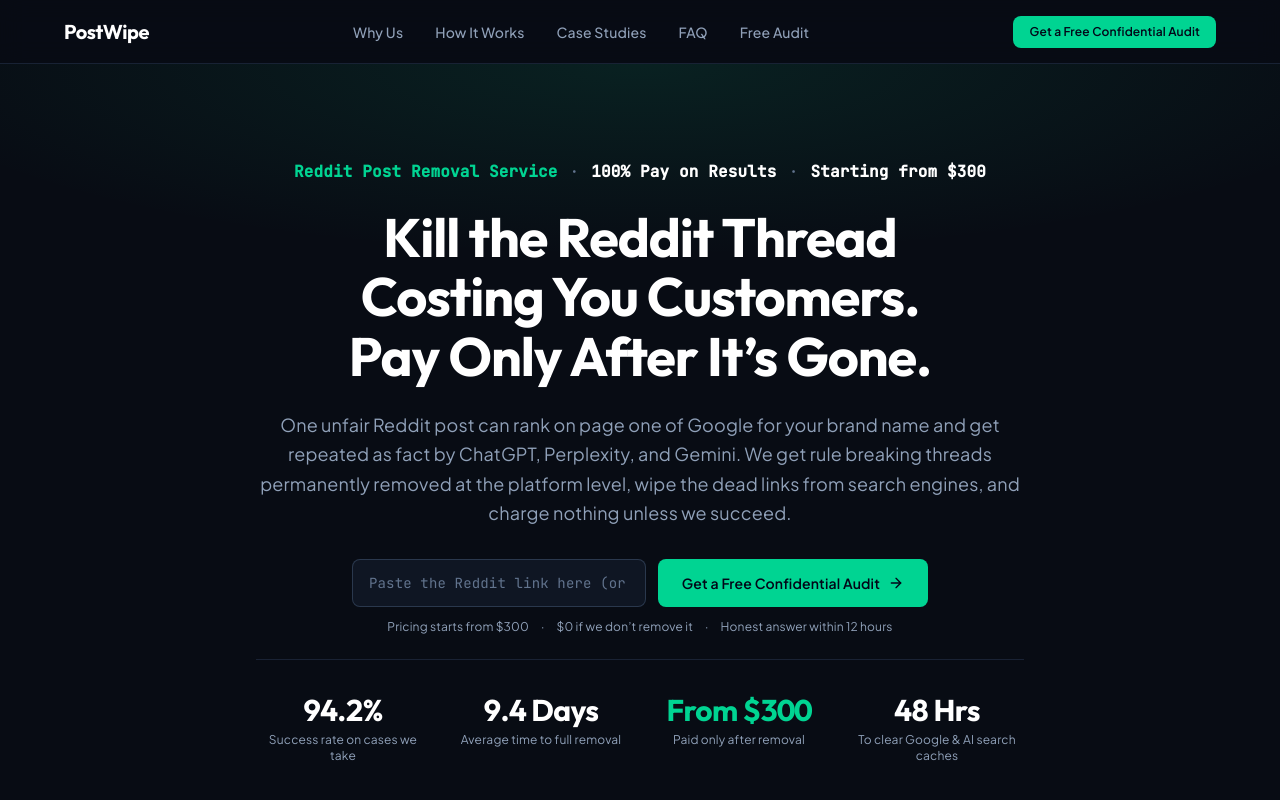
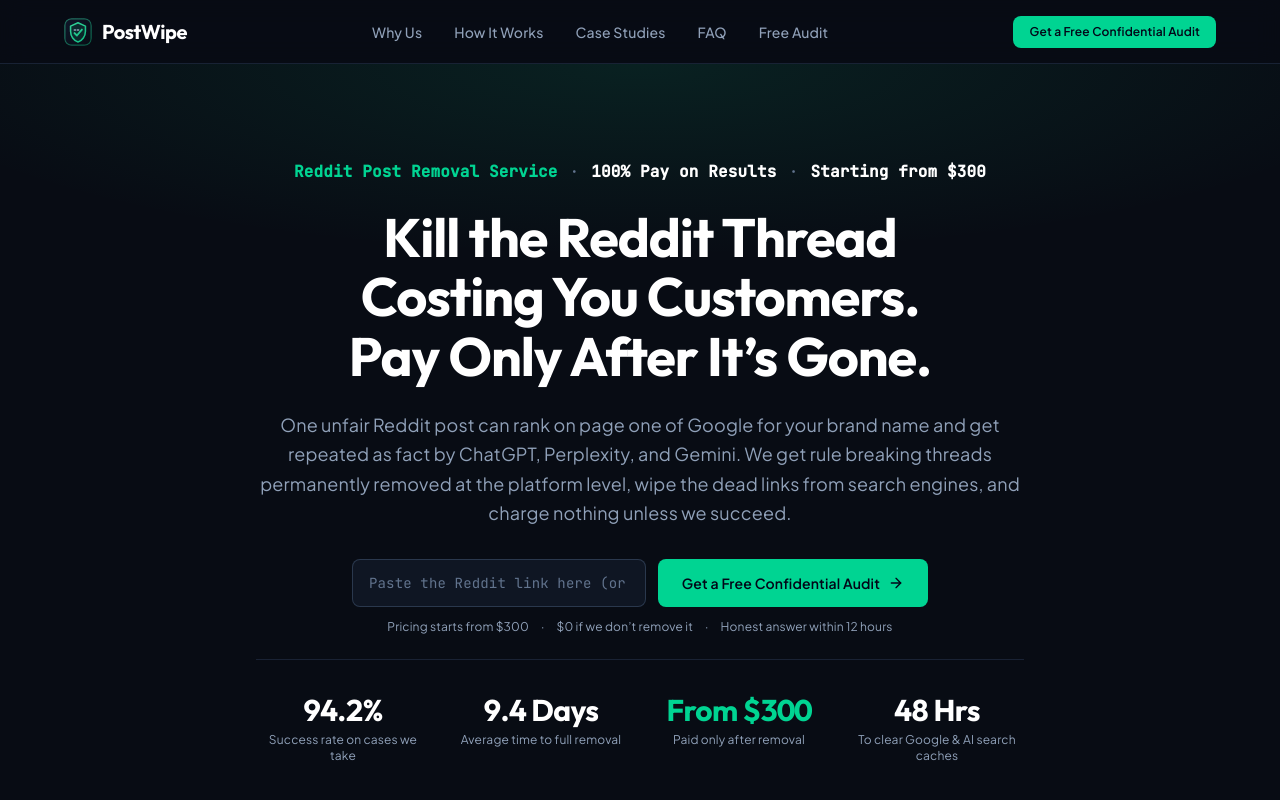
Before and after one commit to dhiadabeb1/Postwipe, a React (Vite) app: page / in a window 1280 px wide. Shown: the top 800 px of the page. Built offline with nearby package versions, Linux system fonts and the light colour scheme.

Commit message:
feat: add Google Analytics and branding assets
- Integrate Google Tag Manager for conversion tracking
- Add favicon and theme metadata
- Include support email in audit request notifications
- Implement conversion event tracking on lead generation

```diff
--- a/index.html
+++ b/index.html
@@ -1,6 +1,15 @@
 <!doctype html>
 <html lang="en" class="dark scroll-smooth">
   <head>
+    <!-- Google tag (gtag.js) -->
+    <script async src="https://www.googletagmanager.com/gtag/js?id=G-H22W3JWG9V"></script>
+    <script>
+      window.dataLayer = window.dataLayer || [];
+      function gtag(){dataLayer.push(arguments);}
+      gtag('js', new Date());
+
+      gtag('config', 'G-H22W3JWG9V');
+    </script>
     <meta charset="UTF-8" />
     <meta name="viewport" content="width=device-width, initial-scale=1.0" />
     <meta http-equiv="Content-Security-Policy" content="upgrade-insecure-requests" />
@@ -20,6 +29,10 @@
       }
     </script>
     <title>PostWipe | Reddit Post Removal & Reputation Management</title>
+    <link rel="icon" type="image/svg+xml" href="/favicon.svg" />
+    <link rel="shortcut icon" href="/favicon.svg" />
+    <link rel="apple-touch-icon" href="/favicon.svg" />
+    <meta name="theme-color" content="#080C14" />
     <link rel="canonical" href="https://postwipe.com/" />
     <meta name="description" content="Remove negative or defamatory Reddit threads permanently with PostWipe. 100% pay on results Reddit post removal starting from $300 and Google & AI search cleanup." />
     <meta name="keywords" content="postwipe, reddit post removal service, remove negative reddit thread, delete reddit post from google, reddit reputation management, reddit orm agency, remove reddit post from chatgpt" />
@@ -29,6 +42,7 @@
     <meta property="og:site_name" content="PostWipe" />
     <meta property="og:title" content="PostWipe | Reddit Post Removal & Reputation Management" />
     <meta property="og:description" content="Remove negative or defamatory Reddit threads permanently with PostWipe. 100% pay on results Reddit post removal starting from $300 and Google & AI search cleanup." />
+    <meta property="og:image" content="https://postwipe.com/favicon.svg" />
     <meta name="twitter:card" content="summary_large_image" />
     <meta name="twitter:title" content="PostWipe | Reddit Post Removal & Reputation Management" />
     <meta name="twitter:description" content="Remove negative or defamatory Reddit threads permanently with PostWipe. 100% pay on results Reddit post removal starting from $300 and Google & AI search cleanup." />
@@ -40,8 +54,11 @@
             "@type": "ProfessionalService",
             "name": "PostWipe",
             "alternateName": "PostWipe Reddit Reputation Management",
+            "url": "https://postwipe.com/",
+            "logo": "https://postwipe.com/favicon.svg",
+            "image": "https://postwipe.com/favicon.svg",
             "description": "Specialized Reddit post removal service and online reputation management agency for SaaS companies, brands, and executives. 100% pay on results guarantee starting from $300.",
-            "email": "xboxdhia089@gmail.com",
+            "email": "support@postwipe.com",
             "priceRange": "From $300",
             "areaServed": "Worldwide",
             "serviceType": [
--- a/src/App.tsx
+++ b/src/App.tsx
@@ -255,6 +255,7 @@ export default function App() {
         },
         body: JSON.stringify({
           _subject: `New PostWipe Audit Request (${caseId}) from ${formData.name.trim()}`,
+          _cc: 'support@postwipe.com',
           _template: 'table',
           _captcha: 'false',
           case_reference: caseId,
@@ -272,6 +273,14 @@ export default function App() {
       // Fallback handled gracefully so user still sees confirmation
     } finally {
       setIsSending(false);
+      if (typeof window !== 'undefined' && typeof (window as unknown as { gtag?: (...args: unknown[]) => void }).gtag === 'function') {
+        (window as unknown as { gtag: (...args: unknown[]) => void }).gtag('event', 'generate_lead', {
+          event_category: 'Audit Form',
+          event_label: formData.scopeType,
+          value: 300,
+          currency: 'USD',
+        });
+      }
       setSubmittedDossier({
         caseId,
         name: formData.name.trim(),
@@ -289,12 +298,17 @@ export default function App() {
       {/* Top Bar Contract: 3 Zones */}
       <header className="sticky top-0 z-40 h-16 bg-[#080C14]/90 backdrop-blur-md border-b border-slate-800/80">
         <div className="max-w-[1200px] mx-auto px-6 h-full flex items-center justify-between">
-          {/* Zone 1: Single text element wordmark */}
+          {/* Zone 1: Brand lockup with custom PostWipe logo */}
           <a
             href="#"
-            className="font-display text-xl font-bold tracking-tight text-white focus-visible:outline-none focus-visible:ring-2 focus-visible:ring-emerald-500 rounded"
+            className="inline-flex items-center gap-2.5 font-display text-xl font-bold tracking-tight text-white focus-visible:outline-none focus-visible:ring-2 focus-visible:ring-emerald-500 rounded"
           >
-            PostWipe
+            <img
+              src="/favicon.svg"
+              alt="PostWipe Logo"
+              className="w-7 h-7 rounded-lg shrink-0"
+            />
+            <span>PostWipe</span>
           </a>
 
           {/* Zone 2: Clean navigation links */}
@@ -871,6 +885,16 @@ export default function App() {
                     </p>
                   </div>
                 </div>
+
+                <div className="pt-2 text-xs text-slate-400">
+                  Support Email:{' '}
+                  <a
+                    href="mailto:support@postwipe.com"
+                    className="text-emerald-400 font-mono hover:text-emerald-300 transition-colors"
+                  >
+                    support@postwipe.com
+                  </a>
+                </div>
               </div>
 
               {/* Right Column: Form */}
@@ -1216,7 +1240,14 @@ export default function App() {
       <footer className="border-t border-slate-800/80 py-12 bg-[#080C14] text-xs text-slate-400">
         <div className="max-w-[1200px] mx-auto px-6 flex flex-col md:flex-row items-start md:items-center justify-between gap-6">
           <div className="space-y-1">
-            <div className="font-display text-base font-bold text-white">PostWipe</div>
+            <div className="inline-flex items-center gap-2 font-display text-base font-bold text-white">
+              <img
+                src="/favicon.svg"
+                alt="PostWipe Logo"
+                className="w-6 h-6 rounded-md shrink-0"
+              />
+              <span>PostWipe</span>
+            </div>
             <p className="text-xs text-slate-400">
               Reddit Post Removal Service &amp; Online Reputation Management · 100% Pay on Results
             </p>
@@ -1235,6 +1266,12 @@ export default function App() {
             <a href="#faq" className="hover:text-white transition-colors">
               FAQ
             </a>
+            <a
+              href="mailto:support@postwipe.com"
+              className="text-emerald-400 font-mono hover:text-emerald-300 transition-colors"
+            >
+              support@postwipe.com
+            </a>
           </div>
 
           <div className="text-xs text-slate-500">
```
Also changed, not shown: public/favicon.svg (added).
